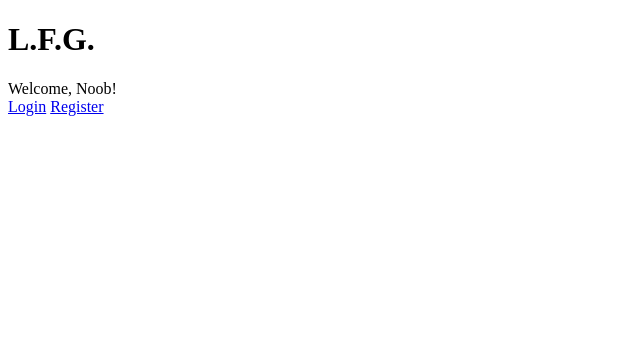
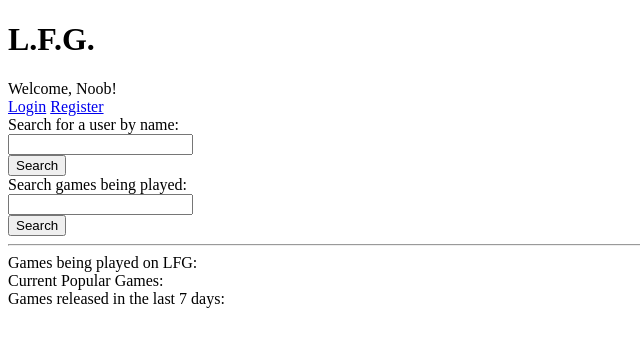
Before and after one commit to SC-Mack/LFG, a Django app: page / in a window 1280 px wide. Shown: the top 347 px of the page, without its empty margins (0-640 px from the left). Run offline with Django 3.2, Linux system fonts and the light colour scheme.

Commit message:
Progress

```diff
--- a/main/templates/main/dashboard.html
+++ b/main/templates/main/dashboard.html
@@ -9,10 +9,30 @@ Welcome, {{ user.username|default:'Noob' }}!
     {% if user.is_authenticated %}
         <a href="{% url 'profile' user.username %}">View Profile</a>
         <a href="{% url 'logout' %}">Logout</a>
-        <a href="{% url 'password_switch' %}">Change Password</a>
+        <a href="{% url 'change_password' %}">Change Password</a>
     {% else %}
         <a href="{% url 'login' %}">Login</a>
         <a href="{% url 'register' %}">Register</a>
     {% endif %}
 </div>
+<div>
+    <label for="user_search">Search for a user by name:</label>
+    <input type="text" id="user_search" name="user_search">
+    <button type="button">Search</button>
+</div>
+<div>
+    <label for="game_search">Search games being played:</label>
+    <input type="text" id="game_search" name="game_search">
+    <button type="button">Search</button>
+</div>
+<hr>
+<div>
+    Games being played on LFG:
+</div>
+<div>
+    Current Popular Games:
+</div>
+<div>
+    Games released in the last 7 days:
+</div>
 {% endblock %}
--- a/main/urls.py
+++ b/main/urls.py
@@ -1,10 +1,12 @@
 from django.urls import path, include
+
 from . import views
 
 urlpatterns = [
     path('', views.dashboard, name='dashboard'),
-    path('accounts/password-switch/', views.password_switch, name = 'password_switch'),
+    path('accounts/change-password/', views.change_password, name = 'change_password'),
     path('accounts/', include('django.contrib.auth.urls')),
     path('accounts/register/', views.register, name='register'),
     path('accounts/<username>', views.profile, name='profile'),
+    path('accounts/edit/<username>', views.edit_profile, name='edit_profile'),
 ]
--- a/main/views.py
+++ b/main/views.py
@@ -1,11 +1,12 @@
-from django.shortcuts import render, redirect, get_object_or_404, HttpResponseRedirect
-from django.contrib.auth import login
+from django.shortcuts import render, redirect, get_object_or_404
+from django.contrib.auth import login, update_session_auth_hash
+from django.contrib import messages
 from django.urls import reverse
 from django.contrib.auth.forms import PasswordChangeForm
 from django.contrib.auth.decorators import login_required
 
 from .models import CustomUser
-from .forms import CustomUserCreationForm
+from .forms import CustomUserCreationForm, CustomUserForm
 
 def dashboard(request):
     return render(request, 'main/dashboard.html')
@@ -13,29 +14,52 @@ def dashboard(request):
 @login_required
 def profile(request, username):
     user = get_object_or_404(CustomUser, username=username)
-    return render(request, 'main/profile.html', {'user': user})
+    context = {
+        'user': user,
+    }
+    return render(request, 'main/profile.html', context)
+
+@login_required
+def edit_profile(request, username):
+    user = get_object_or_404(CustomUser, username=username)
+    context = {
+        'user': user,
+        'user_form': CustomUserForm,
+    }
+    if request.method == 'GET':
+        return render(request, 'main/edit_profile.html', context)
+    elif request.method == 'POST':
+        form = CustomUserForm(request.POST, instance=request.user)
+        if form.is_valid():
+            form.save()
+            return redirect(reverse('dashboard'))
+
 
 def register(request):
-    if request.method == "GET":
-        return render(
-            request, "registration/register.html",
+    if request.method == 'GET':
+        return render(request, 'registration/register.html',
             {"form": CustomUserCreationForm}
         )
-    elif request.method == "POST":
+    elif request.method == 'POST':
         form = CustomUserCreationForm(request.POST)
         if form.is_valid():
             user = form.save()
             login(request, user)
-            return redirect(reverse("dashboard"))
+            return redirect(reverse('dashboard'))
 
-def password_switch(request):
-    if request.method == "GET":
-        return render(
-            request, "registration/password-switch.html",
-            {"form": PasswordChangeForm}
-        )
-    elif request.method == "POST":
-        form = PasswordChangeForm(user=request.user, data=request.POST)
+@login_required
+def change_password(request):
+    if request.method == 'POST':
+        form = PasswordChangeForm(request.user, request.POST)
         if form.is_valid():
-            form.save()
-            return redirect(reverse('dashboard'))
+            user = form.save()
+            update_session_auth_hash(request, user)
+            messages.success(request, 'Your password was successfully updated!')
+            return redirect('change_password')
+        else:
+            messages.error(request, 'Please correct the error below.')
+    else:
+        form = PasswordChangeForm(request.user)
+    return render(request, 'registration/change_password.html', {
+        'form': form
+    })
```
Also changed, not shown: main/forms.py (+10 -1 lines), main/models.py (+6 -1 lines), main/templates/main/edit_profile.html (added, +21 -0 lines), main/templates/main/profile.html (+33 -9 lines), db.sqlite3, main/migrations/0007_auto_20211102_1541.py (added), main/migrations/0008_alter_review_target.py (added), main/templates/registration/change_password.html (renamed from main/templates/registration/password-switch.html).
